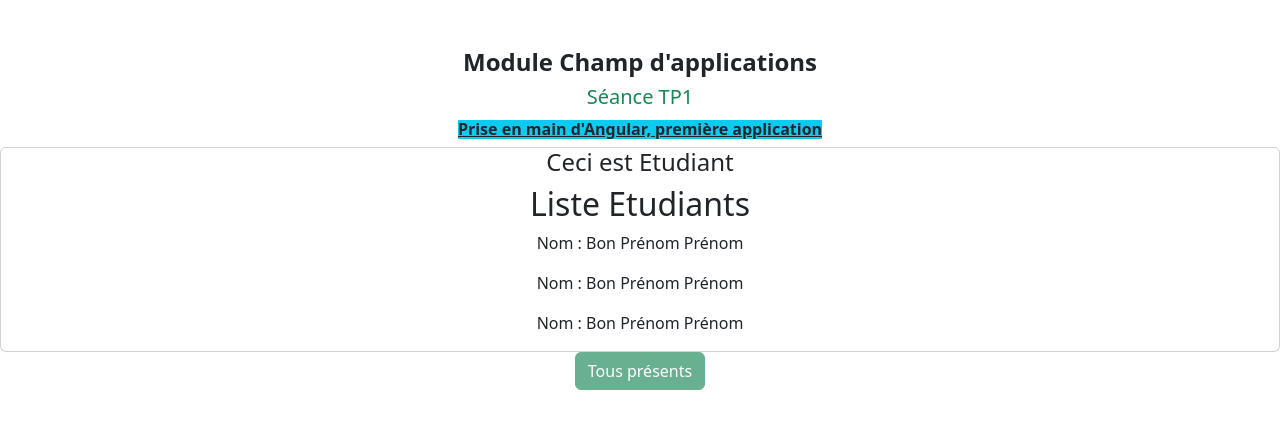
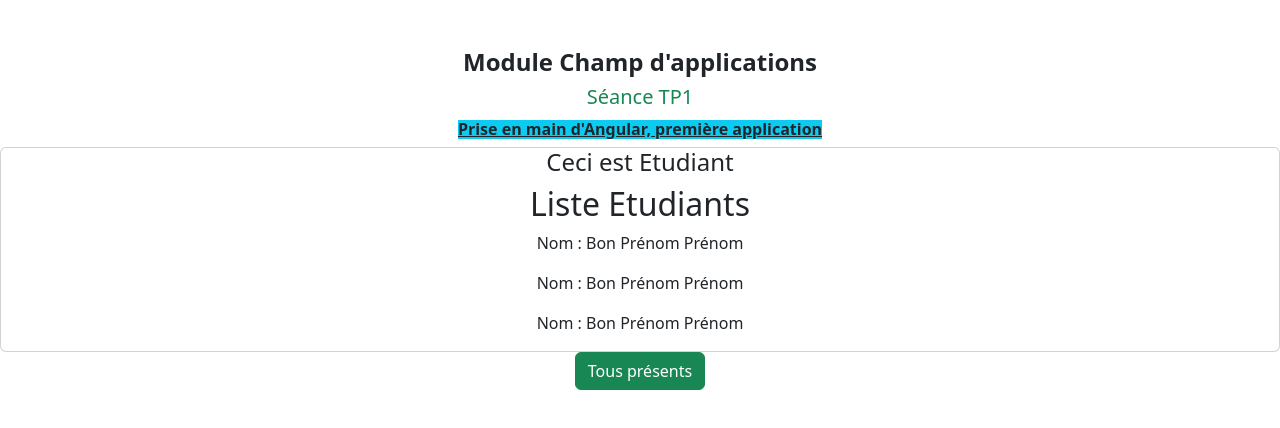
Before and after one commit to Pacoud/TP1_ANGULAR, an Angular app: page / in a window 1280 px wide. Shown: the top 428 px of the page. Built offline with nearby package versions, Linux system fonts and the light colour scheme.

Commit message:
Ajout bouton timeout

```diff
--- a/src/app/app.ts
+++ b/src/app/app.ts
@@ -1,4 +1,4 @@
-import { Component, signal } from '@angular/core';
+import { ChangeDetectorRef,Component, signal } from '@angular/core';
 import { RouterOutlet } from '@angular/router';
 import { Etudiant } from './etudiant/etudiant';
 @Component({
@@ -11,6 +11,15 @@ export class App {
   nom_TP = "TP1";
   estAuth:boolean= false;
   resumeSeance = "Prise en main d'Angular, première application";
+
+  constructor(private changeDetector: ChangeDetectorRef) {
+    setTimeout(() => {
+      this.estAuth = true;
+      this.changeDetector.markForCheck();
+
+    }, 3000);
+  }
   protected readonly title = signal('TP1_ANGULAR');
 
+
 }
```
